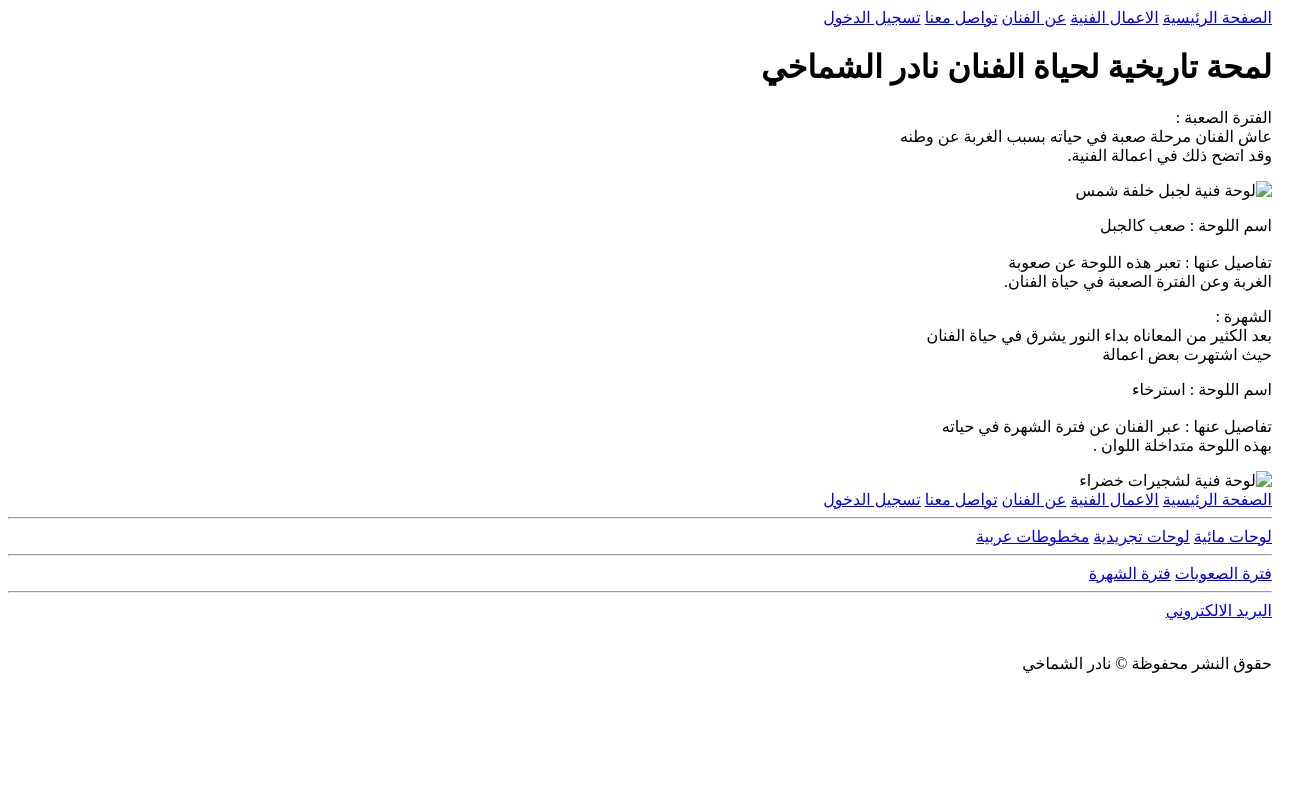
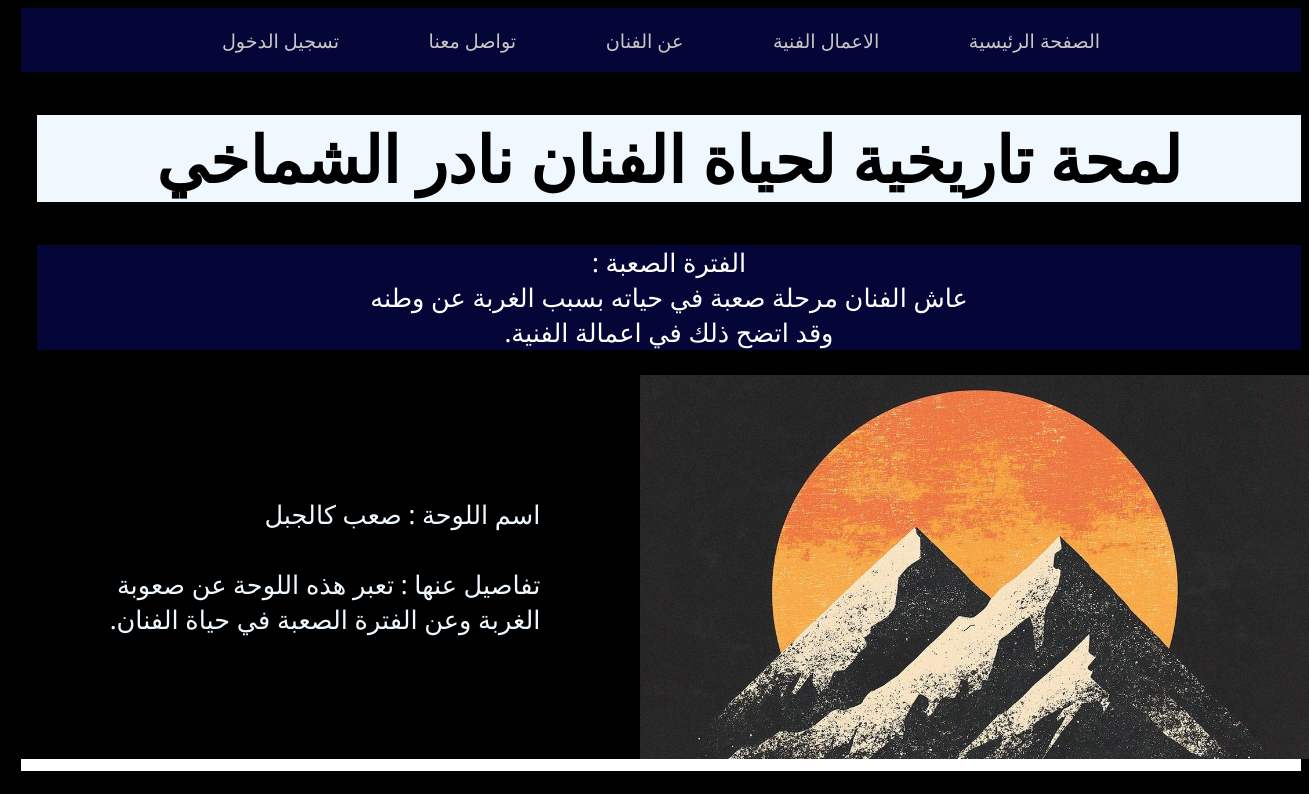
Before and after one commit to Ali-Albaidani/art-by-nader, a plain HTML site: page src/html/about.html in a window 1280 px wide. Shown: the top 794 px of the page, 1309 px wide, since content can reach past the window. Drawn offline with Linux system fonts and the light colour scheme; the site is published under a folder, as on GitHub Pages, so addresses that start at the root find nothing.

Commit message:
Modifying the paths
I modified the file paths to work correctly on GitHub Pages rather than relying on the local server structure

```diff
--- a/src/html/about.html
+++ b/src/html/about.html
@@ -6,7 +6,7 @@
     <meta name="viewport" content="width=device-width, initial-scale=1.0">
     <meta name="description" content="نبذة عن مسيرة الفنان نادر الشماخي ">
     <title>عن الفنان</title>
-    <link rel="stylesheet" type="text/css" href="/css/style2.css">
+    <link rel="stylesheet" type="text/css" href="../css/style2.css">
     <link rel="icon" href="/images/Paintbrush.jpg" type="image/x-icon">
 </head>
 
@@ -14,11 +14,11 @@
     <header>
         <nav>
             <div id="Navigation_Bar">
-                <a class="Navigation_Bar" href="/index.html">الصفحة الرئيسية</a>
-                <a class="Navigation_Bar" href="/html/panting.html">الاعمال الفنية</a>
-                <a class="Navigation_Bar" href="/html/about.html">عن الفنان</a>
-                <a class="Navigation_Bar" href="/html/Contact .html"> تواصل معنا</a>
-                <a class="Navigation_Bar" href="/html/Login.html">تسجيل الدخول</a>
+                <a class="Navigation_Bar" href="../index.html">الصفحة الرئيسية</a>
+                <a class="Navigation_Bar" href="../html/panting.html">الاعمال الفنية</a>
+                <a class="Navigation_Bar" href="../html/about.html">عن الفنان</a>
+                <a class="Navigation_Bar" href="../html/Contact .html"> تواصل معنا</a>
+                <a class="Navigation_Bar" href="../html/Login.html">تسجيل الدخول</a>
             </div>
         </nav>
         <h1 id="title">لمحة تاريخية لحياة الفنان نادر الشماخي</h1>
@@ -32,7 +32,7 @@
 
         <div class="p_a_w">
             <div class="p">
-                <img src="/images/p4.jpg" alt="لوحة فنية لجبل خلفة شمس">
+                <img src="../images/p4.jpg" alt="لوحة فنية لجبل خلفة شمس">
             </div>
 
             <div class="w">
@@ -61,7 +61,7 @@
                 </p>
             </div>
             <div class="p">
-                <img src="/images/p5.jpg" alt="لوحة فنية لشجيرات خضراء">
+                <img src="../images/p5.jpg" alt="لوحة فنية لشجيرات خضراء">
             </div>
         </div>
 
@@ -72,22 +72,22 @@
     <footer>
         <div id="help_bar">
             <div id="Navigation_Bar">
-                <a class="Navigation_Bar" href="/index.html">الصفحة الرئيسية</a>
-                <a class="Navigation_Bar" href="/html/panting.html">الاعمال الفنية</a>
-                <a class="Navigation_Bar" href="/html/about.html">عن الفنان</a>
-                <a class="Navigation_Bar" href="/html/Contact .html"> تواصل معنا</a>
-                <a class="Navigation_Bar" href="/html/Login.html">تسجيل الدخول</a>
+                <a class="Navigation_Bar" href="../index.html">الصفحة الرئيسية</a>
+                <a class="Navigation_Bar" href="../html/panting.html">الاعمال الفنية</a>
+                <a class="Navigation_Bar" href="../html/about.html">عن الفنان</a>
+                <a class="Navigation_Bar" href="../html/Contact .html"> تواصل معنا</a>
+                <a class="Navigation_Bar" href="../html/Login.html">تسجيل الدخول</a>
             </div>
             <hr>
             <div id="Navigation_Bar">
-                <a class="Navigation_Bar" href="/html/panting.html#group1">لوحات مائية</a>
-                <a class="Navigation_Bar" href="/html/panting.html#group2">لوحات تجريدية</a>
-                <a class="Navigation_Bar" href="/html/panting.html#group3">مخطوطات عربية</a>
+                <a class="Navigation_Bar" href="../html/panting.html#group1">لوحات مائية</a>
+                <a class="Navigation_Bar" href="../html/panting.html#group2">لوحات تجريدية</a>
+                <a class="Navigation_Bar" href="../html/panting.html#group3">مخطوطات عربية</a>
             </div>
             <hr>
             <div id="Navigation_Bar">
-                <a class="Navigation_Bar" href="/html/about.html#group4">فترة الصعوبات</a>
-                <a class="Navigation_Bar" href="/html/about.html#group5">فترة الشهرة</a>
+                <a class="Navigation_Bar" href="/..html/about.html#group4">فترة الصعوبات</a>
+                <a class="Navigation_Bar" href="/..html/about.html#group5">فترة الشهرة</a>
             </div>
             <hr>
             <div id="Navigation_Bar">
```
Also changed, not shown: src/html/Contact .html (+18 -18 lines), src/html/Login.html (+16 -16 lines), src/html/panting.html (+29 -29 lines).
